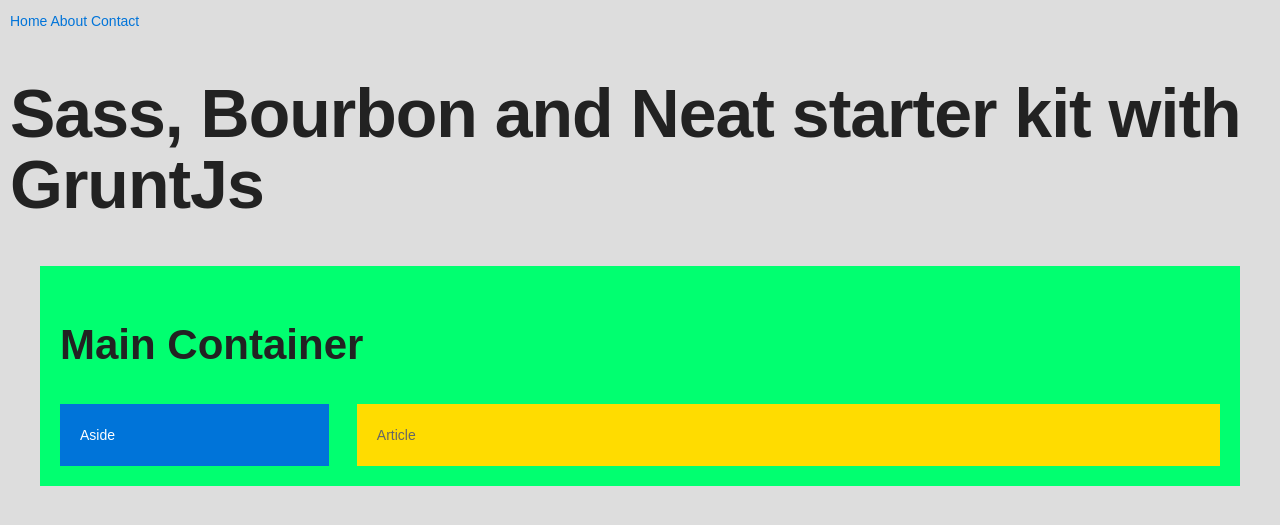
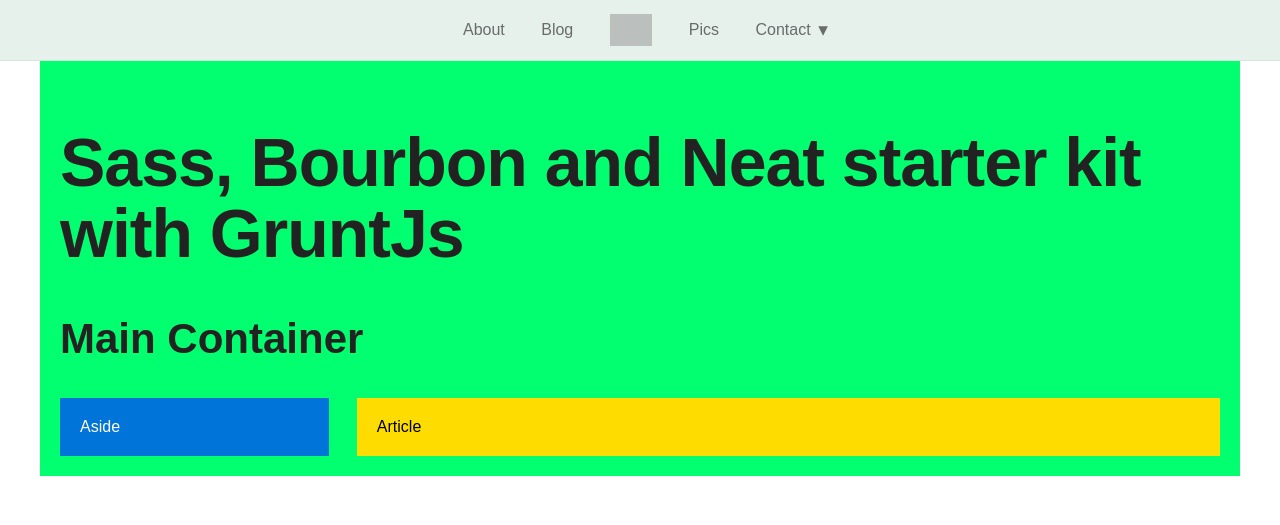
Before and after one commit to Zet-Web/GruntJs-Bourbon-Neat-Starter-Kit, a PHP site: page / in a window 1280 px wide. Shown: the top 525 px of the page. Run offline with PHP 8.4, Linux system fonts and the light colour scheme; some libraries are stand-ins or nearby versions; some web fonts are replaced; grey boxes are pictures that could not be loaded.

Commit message:
Adding a simple Bourbon Refill

```diff
--- /dev/null
+++ b/assets/css/3-modules/header_refill.scss
@@ -0,0 +1,261 @@
+.centered-navigation {
+    $base-border-radius: 3px !default;
+    $dark-gray: #333 !default;
+    $large-screen: em(860) !default;
+    $base-font-color: $dark-gray !default;
+    $centered-navigation-padding: 1em;
+    $centered-navigation-logo-height: 2em;
+    $centered-navigation-background: #E7F1EC;
+    $centered-navigation-color: transparentize($base-font-color, 0.3);
+    $centered-navigation-color-hover: $base-font-color;
+    $centered-navigation-height: 60px;
+    $centered-navigation-item-padding: 1em;
+    $centered-navigation-submenu-padding: 1em;
+    $centered-navigation-submenu-width: 12em;
+    $centered-navigation-item-nudge: 2.2em;
+    $horizontal-bar-mode: $large-screen;
+
+    background-color: $centered-navigation-background;
+    border-bottom: 1px solid darken($centered-navigation-background, 6%);
+    min-height: $centered-navigation-height;
+    width: 100%;
+    z-index: 9999;
+
+    // Mobile view
+
+    .mobile-logo {
+        display: inline;
+        float: left;
+        max-height: $centered-navigation-height;
+        padding-left: $centered-navigation-padding;
+
+        img {
+            max-height: $centered-navigation-height;
+            opacity: .6;
+            padding: .8em 0;
+        }
+        @include media($horizontal-bar-mode) {
+            display: none;
+            }
+        }
+        .centered-navigation-mobile-menu {
+            color: $centered-navigation-color;
+            display: block;
+            float: right;
+            line-height: $centered-navigation-height;
+            margin: 0;
+            padding-right: $centered-navigation-submenu-padding;
+            text-decoration: none;
+            text-transform: uppercase;
+
+            @include media ($horizontal-bar-mode) {
+                display: none;
+                }
+
+            &:focus,
+            &:hover {
+            color: $centered-navigation-color-hover;
+            }
+        }
+
+        // Nav menu
+
+        .centered-navigation-wrapper {
+            @include outer-container;
+                @include clearfix;
+                    position: relative;
+                    z-index: 999;
+                    }
+
+                ul.centered-navigation-menu {
+                    -webkit-transform-style: preserve-3d; // stop webkit flicker
+                    clear: both;
+                    display: none;
+                    margin: 0 auto;
+                    overflow: visible;
+                    padding: 0;
+                    width: 100%;
+                    z-index: 99999;
+
+                    &.show {
+                        display: block;
+                        }
+
+                    @include media ($horizontal-bar-mode) {
+                        display: block;
+                        text-align: center;
+                        }
+                    }
+
+                // The nav items
+
+                .nav-link:first-child {
+                    @include media($horizontal-bar-mode) {
+                        margin-left: $centered-navigation-item-nudge;
+                        }
+                    }
+
+                ul li.nav-link {
+                    background: $centered-navigation-background;
+                    display: block;
+                    line-height: $centered-navigation-height;
+                    overflow: hidden;
+                    padding-right: $centered-navigation-submenu-padding;
+                    text-align: right;
+                    width: 100%;
+                    z-index: 9999;
+
+                    a {
+                        color: $centered-navigation-color;
+                        display: inline-block;
+                        outline: none;
+                        text-decoration: none;
+
+                        &:focus,
+                        &:hover {
+                        color: $centered-navigation-color-hover;
+                        }
+                    }
+
+                @include media($horizontal-bar-mode) {
+                    background: transparent;
+                    display: inline;
+                    line-height: $centered-navigation-height;
+
+                    a {
+                        padding-right: $centered-navigation-item-padding;
+                        }
+                    }
+                }
+
+            li.logo.nav-link {
+                display: none;
+                line-height: 0;
+
+                @include media($large-screen) {
+                    display: inline;
+                    }
+                }
+
+            .logo img {
+                margin-bottom: -$centered-navigation-logo-height / 3;
+                max-height: $centered-navigation-logo-height;
+                opacity: 0.6;
+                }
+
+            // Sub menus
+
+            li.more.nav-link {
+                padding-right: 0;
+
+                @include media($large-screen) {
+                    padding-right: $centered-navigation-submenu-padding;
+                    }
+
+                > ul > li:first-child a  {
+                    padding-top: 1em;
+                    }
+
+                a {
+                    margin-right: $centered-navigation-submenu-padding;
+                    }
+
+                > a {
+                    padding-right: 0.6em;
+                    }
+
+                > a:after {
+                @include position(absolute, auto -0.4em auto auto);
+                    color: $centered-navigation-color;
+                    content: "\25be";
+                    }
+                }
+
+            li.more {
+                overflow: visible;
+                padding-right: 0;
+
+                a {
+                    padding-right: $centered-navigation-submenu-padding;
+                    }
+
+                > a {
+                    padding-right: 1.6em;
+                    position: relative;
+
+                    @include media($large-screen) {
+                        margin-right: $centered-navigation-submenu-padding;
+                        }
+
+                    &:after {
+                        content: "\203A";
+                        font-size: 1.2em;
+                        position: absolute;
+                        right: $centered-navigation-submenu-padding / 2;
+                    }
+                }
+
+            &:focus > .submenu,
+                &:hover > .submenu {
+                    display: block;
+                    }
+
+                @include media($horizontal-bar-mode) {
+                    padding-right: $centered-navigation-submenu-padding;
+                    position: relative;
+                    }
+                }
+
+            ul.submenu {
+                display: none;
+                padding-left: 0;
+
+                @include media($horizontal-bar-mode) {
+                    left: -$centered-navigation-submenu-padding;
+                    position: absolute;
+                    top: 1.5em;
+                    }
+
+                .submenu {
+                    @include media($horizontal-bar-mode) {
+                        left: $centered-navigation-submenu-width - 0.2em;
+                        top: 0;
+                        }
+                    }
+
+                li {
+                    display: block;
+                    padding-right: 0;
+
+                    @include media($horizontal-bar-mode) {
+                        line-height: $centered-navigation-height / 1.3;
+
+                        &:first-child > a {
+                            border-top-left-radius: $base-border-radius;
+                            border-top-right-radius: $base-border-radius;
+                            }
+
+                        &:last-child > a {
+                            border-bottom-left-radius: $base-border-radius;
+                            border-bottom-right-radius: $base-border-radius;
+                            padding-bottom: .7em;
+                                }
+                            }
+
+                        a {
+                            background-color: darken($centered-navigation-background, 3%);
+                            display: inline-block;
+                            text-align: right;
+                            text-decoration: none;
+                            width: 100%;
+
+                            @include media($horizontal-bar-mode) {
+                                background-color: $centered-navigation-background;
+                                padding-left: $centered-navigation-submenu-padding;
+                                text-align: left;
+                                width: $centered-navigation-submenu-width;
+                                }
+                            }
+                        }
+                    }
+                }
--- a/assets/css/styles.css
+++ b/assets/css/styles.css
@@ -200,43 +200,6 @@ td,
 th {
   padding: 0; }
 
-body {
-  background-color: white;
-  font-size: 14px;
-  line-height: 1.6;
-  font-family: "Fira Sans", sans-serif;
-  color: #666;
-  -webkit-font-smoothing: antialiased;
-  -webkit-text-size-adjust: 100%; }
-
-::-moz-selection {
-  background: #FFF498; }
-
-::selection {
-  background: #FFF498; }
-
-::-moz-selection {
-  background: #FFF498; }
-
-img::-moz-selection {
-  background: transparent; }
-
-img::selection {
-  background: transparent; }
-
-img::-moz-selection {
-  background: transparent; }
-
-body {
-  -webkit-tap-highlight-color: #FFF498; }
-
-a {
-  color: #0074D9;
-  text-decoration: none;
-  outline: 0; }
-  a:hover, a:focus {
-    color: #40a6ff; }
-
 .gigantic, .huge, .large, .bigger, .big,
 h1, h2, h3, h4, h5, h6 {
   color: #222;
@@ -284,176 +247,181 @@ hr {
   margin: 10px 0 30px;
   height: 0; }
 
-.button,
-button,
-input[type="submit"],
-input[type="reset"],
-input[type="button"] {
-  display: inline-block;
-  height: 38px;
-  padding: 0 30px;
-  color: #555;
-  text-align: center;
-  font-size: 11px;
-  font-weight: 600;
-  line-height: 38px;
-  letter-spacing: 0.1rem;
-  text-transform: uppercase;
-  text-decoration: none;
-  white-space: nowrap;
-  background-color: transparent;
-  border-radius: 4px;
-  border: 1px solid #bbb;
-  cursor: pointer;
-  box-sizing: border-box; }
-  .button:hover, .button:active, .button:focus,
-  button:hover,
-  button:active,
-  button:focus,
-  input[type="submit"]:hover,
-  input[type="submit"]:active,
-  input[type="submit"]:focus,
-  input[type="reset"]:hover,
-  input[type="reset"]:active,
-  input[type="reset"]:focus,
-  input[type="button"]:hover,
-  input[type="button"]:active,
-  input[type="button"]:focus {
-    color: #333;
-    border-color: #888;
-    outline: 0; }
-
-.name-lockup {
-  display: -webkit-inline-box;
-  display: -webkit-inline-flex;
-  display: -ms-inline-flexbox;
-  display: inline-flex;
-  -webkit-box-align: center;
-  -webkit-align-items: center;
-  -ms-flex-align: center;
-  align-items: center; }
-
-.avatar {
-  width: 80px;
-  height: 80px;
-  border-radius: 50%;
-  margin-right: 10px;
-  -webkit-flex-shrink: 0;
-  -ms-flex-negative: 0;
-  flex-shrink: 0; }
-
-.fork-tag {
-  position: absolute;
-  top: 10px;
-  right: -10px;
-  background: #0074D9;
-  color: white;
-  padding: 2px 6px;
-  -webkit-transition: all 0.3s ease-in-out;
-          transition: all 0.3s ease-in-out;
-  -webkit-transform-origin: top right;
-      -ms-transform-origin: top right;
-          transform-origin: top right; }
-  .fork-tag:hover {
-    color: white;
-    -webkit-animation: wiggle 0.4s linear 1;
-            animation: wiggle 0.4s linear 1; }
-
-@-webkit-keyframes wiggle {
-  0% {
-    -webkit-transform: rotate(0deg);
-            transform: rotate(0deg); }
-  20% {
-    -webkit-transform: rotate(8deg);
-            transform: rotate(8deg); }
-  50% {
-    -webkit-transform: rotate(-8deg);
-            transform: rotate(-8deg); }
-  80% {
-    -webkit-transform: rotate(8deg);
-            transform: rotate(8deg); }
-  100% {
-    -webkit-transform: rotate(0deg);
-            transform: rotate(0deg); } }
-
-@keyframes wiggle {
-  0% {
-    -webkit-transform: rotate(0deg);
-            transform: rotate(0deg); }
-  20% {
-    -webkit-transform: rotate(8deg);
-            transform: rotate(8deg); }
-  50% {
-    -webkit-transform: rotate(-8deg);
-            transform: rotate(-8deg); }
-  80% {
-    -webkit-transform: rotate(8deg);
-            transform: rotate(8deg); }
-  100% {
-    -webkit-transform: rotate(0deg);
-            transform: rotate(0deg); } }
-.flex-video {
-  height: 0;
-  margin-bottom: 0.88889rem;
-  overflow: hidden;
-  padding-bottom: 56%;
-  position: relative; }
-
-.flex-video iframe,
-.flex-video object,
-.flex-video embed,
-.flex-video video {
-  height: 100%;
-  position: absolute;
-  top: 0;
+.centered-navigation {
+  background-color: #E7F1EC;
+  border-bottom: 1px solid #d4e6dd;
+  min-height: 60px;
   width: 100%;
-  left: 0; }
-
-body {
-  margin: 10px;
-  background-color: #ddd;
-  overflow-x: hidden; }
-
-.page-home {
-  text-align: center; }
-  .page-home section {
-    max-width: 600px;
-    margin: 50px auto;
-    padding: 40px;
+  z-index: 9999; }
+  .centered-navigation .mobile-logo {
+    display: inline;
+    float: left;
+    max-height: 60px;
+    padding-left: 1em; }
+    .centered-navigation .mobile-logo img {
+      max-height: 60px;
+      opacity: .6;
+      padding: .8em 0; }
+    @media screen and (min-width: 53.75em) {
+      .centered-navigation .mobile-logo {
+        display: none; } }
+  .centered-navigation .centered-navigation-mobile-menu {
+    color: rgba(51, 51, 51, 0.7);
+    display: block;
+    float: right;
+    line-height: 60px;
+    margin: 0;
+    padding-right: 1em;
+    text-decoration: none;
+    text-transform: uppercase; }
+    @media screen and (min-width: 53.75em) {
+      .centered-navigation .centered-navigation-mobile-menu {
+        display: none; } }
+    .centered-navigation .centered-navigation-mobile-menu:focus, .centered-navigation .centered-navigation-mobile-menu:hover {
+      color: #333; }
+  .centered-navigation .centered-navigation-wrapper {
+    max-width: 1200px;
+    margin-left: auto;
+    margin-right: auto;
     position: relative;
-    background-color: rgba(255, 255, 255, 0.7);
-    box-shadow: 0px 2px 10px rgba(0, 0, 0, 0.1); }
-    .page-home section:first-child {
-      background-image: url(../img/tools.png);
-      background-position: center; }
-    .page-home section h1 {
-      font-weight: 700;
-      line-height: 1;
-      margin: 20px 0;
-      letter-spacing: 1px; }
-  .page-home img {
-    max-width: 100%; }
-  .page-home .flex-video-wrap {
-    max-width: 640px;
-    display: inline-block;
-    width: 100%; }
-  .page-home pre {
-    text-align: left;
-    font-family: "Fira Mono", monospace;
-    font-size: 30px;
-    color: #d0d0d0;
-    position: absolute;
-    top: -50px;
-    left: -50px;
-    z-index: -1;
-    pointer-events: none; }
-    @media (max-width: 500px) {
-      .page-home pre {
-        font-size: 20px; } }
-  .page-home article {
-    margin-bottom: 50px; }
-    .page-home article:last-child {
-      margin-bottom: 0px; }
+    z-index: 999; }
+    .centered-navigation .centered-navigation-wrapper::after {
+      clear: both;
+      content: "";
+      display: table; }
+    .centered-navigation .centered-navigation-wrapper::after {
+      clear: both;
+      content: "";
+      display: table; }
+  .centered-navigation ul.centered-navigation-menu {
+    -webkit-transform-style: preserve-3d;
+    clear: both;
+    display: none;
+    margin: 0 auto;
+    overflow: visible;
+    padding: 0;
+    width: 100%;
+    z-index: 99999; }
+    .centered-navigation ul.centered-navigation-menu.show {
+      display: block; }
+    @media screen and (min-width: 53.75em) {
+      .centered-navigation ul.centered-navigation-menu {
+        display: block;
+        text-align: center; } }
+  @media screen and (min-width: 53.75em) {
+    .centered-navigation .nav-link:first-child {
+      margin-left: 2.2em; } }
+  .centered-navigation ul li.nav-link {
+    background: #E7F1EC;
+    display: block;
+    line-height: 60px;
+    overflow: hidden;
+    padding-right: 1em;
+    text-align: right;
+    width: 100%;
+    z-index: 9999; }
+    .centered-navigation ul li.nav-link a {
+      color: rgba(51, 51, 51, 0.7);
+      display: inline-block;
+      outline: none;
+      text-decoration: none; }
+      .centered-navigation ul li.nav-link a:focus, .centered-navigation ul li.nav-link a:hover {
+        color: #333; }
+    @media screen and (min-width: 53.75em) {
+      .centered-navigation ul li.nav-link {
+        background: transparent;
+        display: inline;
+        line-height: 60px; }
+        .centered-navigation ul li.nav-link a {
+          padding-right: 1em; } }
+  .centered-navigation li.logo.nav-link {
+    display: none;
+    line-height: 0; }
+    @media screen and (min-width: 53.75em) {
+      .centered-navigation li.logo.nav-link {
+        display: inline; } }
+  .centered-navigation .logo img {
+    margin-bottom: -0.66667em;
+    max-height: 2em;
+    opacity: 0.6; }
+  .centered-navigation li.more.nav-link {
+    padding-right: 0; }
+    @media screen and (min-width: 53.75em) {
+      .centered-navigation li.more.nav-link {
+        padding-right: 1em; } }
+    .centered-navigation li.more.nav-link > ul > li:first-child a {
+      padding-top: 1em; }
+    .centered-navigation li.more.nav-link a {
+      margin-right: 1em; }
+    .centered-navigation li.more.nav-link > a {
+      padding-right: 0.6em; }
+    .centered-navigation li.more.nav-link > a:after {
+      position: absolute;
+      top: auto;
+      right: -0.4em;
+      bottom: auto;
+      left: auto;
+      color: rgba(51, 51, 51, 0.7);
+      content: "\25be"; }
+  .centered-navigation li.more {
+    overflow: visible;
+    padding-right: 0; }
+    .centered-navigation li.more a {
+      padding-right: 1em; }
+    .centered-navigation li.more > a {
+      padding-right: 1.6em;
+      position: relative; }
+      @media screen and (min-width: 53.75em) {
+        .centered-navigation li.more > a {
+          margin-right: 1em; } }
+      .centered-navigation li.more > a:after {
+        content: "\203A";
+        font-size: 1.2em;
+        position: absolute;
+        right: 0.5em; }
+    .centered-navigation li.more:focus > .submenu, .centered-navigation li.more:hover > .submenu {
+      display: block; }
+    @media screen and (min-width: 53.75em) {
+      .centered-navigation li.more {
+        padding-right: 1em;
+        position: relative; } }
+  .centered-navigation ul.submenu {
+    display: none;
+    padding-left: 0; }
+    @media screen and (min-width: 53.75em) {
+      .centered-navigation ul.submenu {
+        left: -1em;
+        position: absolute;
+        top: 1.5em; } }
+    @media screen and (min-width: 53.75em) {
+      .centered-navigation ul.submenu .submenu {
+        left: 11.8em;
+        top: 0; } }
+    .centered-navigation ul.submenu li {
+      display: block;
+      padding-right: 0; }
+      @media screen and (min-width: 53.75em) {
+        .centered-navigation ul.submenu li {
+          line-height: 46.15385px; }
+          .centered-navigation ul.submenu li:first-child > a {
+            border-top-left-radius: 3px;
+            border-top-right-radius: 3px; }
+          .centered-navigation ul.submenu li:last-child > a {
+            border-bottom-left-radius: 3px;
+            border-bottom-right-radius: 3px;
+            padding-bottom: .7em; } }
+      .centered-navigation ul.submenu li a {
+        background-color: #ddebe4;
+        display: inline-block;
+        text-align: right;
+        text-decoration: none;
+        width: 100%; }
+        @media screen and (min-width: 53.75em) {
+          .centered-navigation ul.submenu li a {
+            background-color: #E7F1EC;
+            padding-left: 1em;
+            text-align: left;
+            width: 12em; } }
 
 section {
   max-width: 1200px;
--- a/assets/css/styles.sass
+++ b/assets/css/styles.sass
@@ -10,21 +10,21 @@
 
 
 // 2 - BASICS
-@import '2-basics/body-element'
-@import '2-basics/selection-colors'
-@import '2-basics/links'
+//@import '2-basics/body-element'
+//@import '2-basics/selection-colors'
+//@import '2-basics/links'
 @import '2-basics/typography'
-@import '2-basics/example-buttons'
-
+//@import '2-basics/example-buttons'
 
 // 3 - Modules
-@import '3-modules/example-module-name-lockup'
-@import '3-modules/example-fork-tag'
-@import '3-modules/example-flex-video'
+@import '3-modules/header_refill'
+//@import '3-modules/example-module-name-lockup'
+//@import '3-modules/example-fork-tag'
+//@import '3-modules/example-flex-video'
 
 
 // 4 - pages
-@import '4-pages/example-page-home'
+//@import '4-pages/example-page-home'
 
 section
     +outer-container
--- a/assets/js/functions.js
+++ b/assets/js/functions.js
@@ -1,5 +1,13 @@
-$( document ).ready(function() {
+$(document).ready(function() {
+    var menuToggle = $('#js-centered-navigation-mobile-menu').unbind();
+    $('#js-centered-navigation-menu').removeClass("show");
 
-  // Get started!
-
+    menuToggle.on('click', function(e) {
+        e.preventDefault();
+        $('#js-centered-navigation-menu').slideToggle(function(){
+            if($('#js-centered-navigation-menu').is(':hidden')) {
+                $('#js-centered-navigation-menu').removeAttr('style');
+            }
+        });
+    });
 });
--- a/assets/js/functions.min.js
+++ b/assets/js/functions.min.js
@@ -1 +1 @@
-$(document).ready(function(){});
+$(document).ready(function(){var a=$("#js-centered-navigation-mobile-menu").unbind();$("#js-centered-navigation-menu").removeClass("show"),a.on("click",function(a){a.preventDefault(),$("#js-centered-navigation-menu").slideToggle(function(){$("#js-centered-navigation-menu").is(":hidden")&&$("#js-centered-navigation-menu").removeAttr("style")})})});
--- a/index.html
+++ b/index.html
@@ -39,16 +39,47 @@
         <!--<![endif]-->
         <div id="preloader"><div class="inner"></div></div>
         <div id="everything" class="home">
-            <div class="nav-wrapper">
-                <nav>
-                    <a href="#">Home</a>
-                    <a href="#">About</a>
-                    <a href="#">Contact</a>
-                </nav>
-            </div>
+            <header class="centered-navigation" role="banner">
+                <div class="centered-navigation-wrapper">
+                    <a href="javascript:void(0)" class="mobile-logo">
+                        <img src="https://raw.githubusercontent.com/thoughtbot/refills/master/source/images/placeholder_logo_3_dark.png" alt="Logo image">
+                    </a>
+                    <a href="javascript:void(0)" id="js-centered-navigation-mobile-menu" class="centered-navigation-mobile-menu">MENU</a>
+                    <nav role="navigation">
+                        <ul id="js-centered-navigation-menu" class="centered-navigation-menu show">
+                            <li class="nav-link"><a href="javascript:void(0)">About</a></li>
+                            <li class="nav-link"><a href="javascript:void(0)">Blog</a></li>
+                            <li class="nav-link logo">
+                                <a href="javascript:void(0)" class="logo">
+                                    <img src="https://raw.githubusercontent.com/thoughtbot/refills/master/source/images/placeholder_logo_3_dark.png" alt="Logo image">
+                                </a>
+                            </li>
+                            <li class="nav-link"><a href="javascript:void(0)">Pics</a></li>
+                            <li class="nav-link more"><a href="javascript:void(0)">Contact</a>
+                                <ul class="submenu">
+                                    <li><a href="javascript:void(0)">Submenu Item</a></li>
+                                    <li><a href="javascript:void(0)">Another Item</a></li>
+                                    <li class="more"><a href="javascript:void(0)">Item with submenu</a>
+                                        <ul class="submenu">
+                                            <li><a href="javascript:void(0)">Sub-submenu Item</a></li>
+                                            <li><a href="javascript:void(0)">Another Item</a></li>
+                                        </ul>
+                                    </li>
+                                    <li class="more"><a href="javascript:void(0)">Another submenu</a>
+                                        <ul class="submenu">
+                                            <li><a href="javascript:void(0)">Sub-submenu</a></li>
+                                            <li><a href="javascript:void(0)">An Item</a></li>
+                                        </ul>
+                                    </li>
+                                </ul>
+                            </li>
+                        </ul>
+                    </nav>
+                </div>
+            </header>
             <div class="main-content">
-                <h1>Sass, Bourbon and Neat starter kit with GruntJs</h1>
                 <section>
+                    <h1>Sass, Bourbon and Neat starter kit with GruntJs</h1>
                     <h2>Main Container</h2>
                     <aside>Aside</aside>
                     <article>Article</article>
```
Also changed, not shown: assets/css/styles.min.css, 1 other file.
